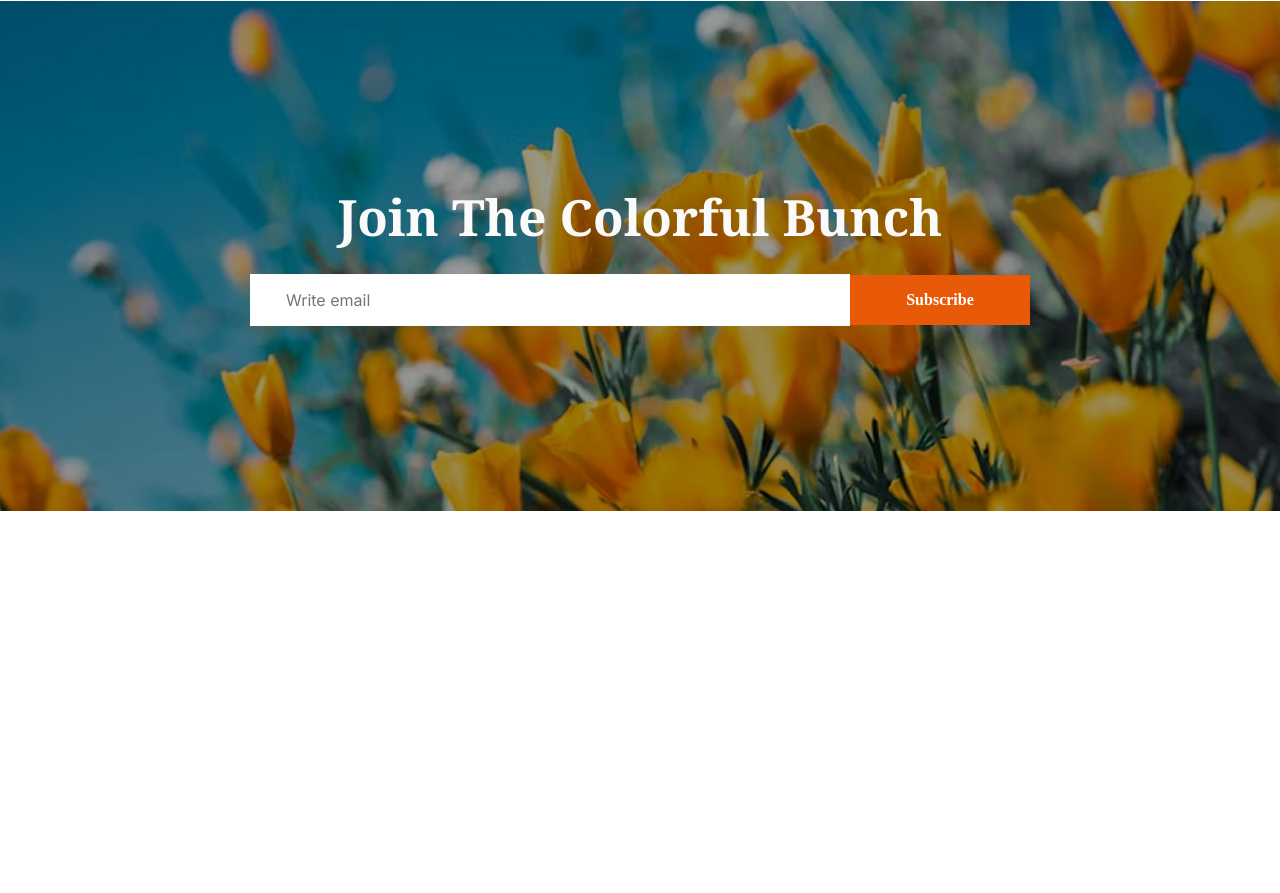
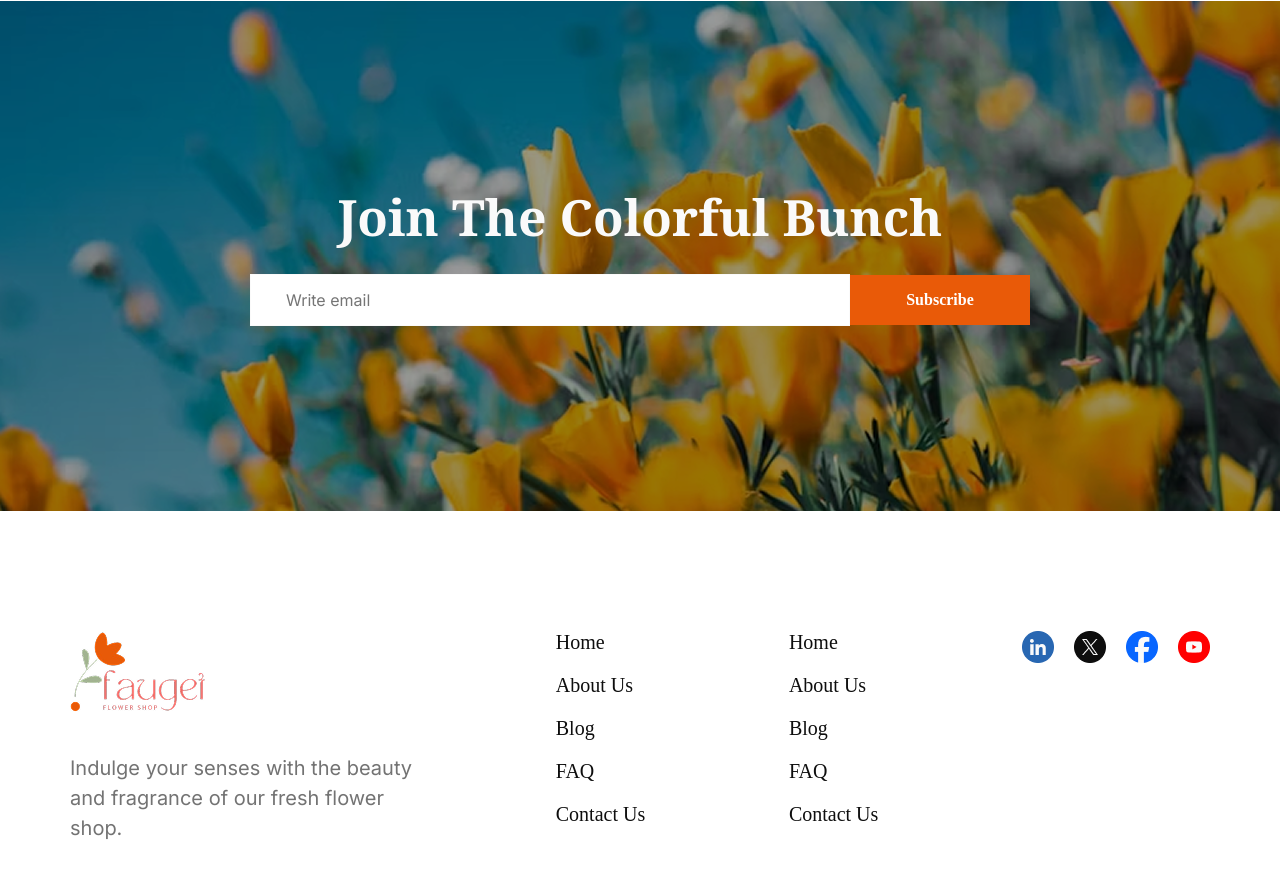
Before and after one commit to thekhaledshariar/ph-assignment-02, a plain HTML site: page index.html in a window 1280 px wide. Shown: the part 3644-4537 px from the top of the page. Before the commit the page ends 4155 px from the top, so only its background shows below. Drawn offline with Linux system fonts and the light colour scheme.

Commit message:
Footer Section Added

```diff
--- a/index.html
+++ b/index.html
@@ -183,5 +183,33 @@
             </form>
          </section>
     </main>
+
+    <!-- Footer Section -->
+     <footer id="footer-section">
+        <div class="row-1">
+            <img id="logo" src="assets/logo.png" alt="logo">
+            <p class="paragraph">Indulge your senses with the beauty <br> and fragrance of our fresh flower <br> shop.</p>
+        </div>
+        <div class="row-2">
+            <a class="footer-link" href="#">Home</a>
+            <a class="footer-link" href="#">About Us</a>
+            <a class="footer-link" href="#">Blog</a>
+            <a class="footer-link" href="#">FAQ</a>
+            <a class="footer-link" href="#">Contact Us</a>
+        </div>
+        <div class="row-3">
+            <a class="footer-link" href="#">Home</a>
+            <a class="footer-link" href="#">About Us</a>
+            <a class="footer-link" href="#">Blog</a>
+            <a class="footer-link" href="#">FAQ</a>
+            <a class="footer-link" href="#">Contact Us</a>
+        </div>
+        <div class="row-4">
+            <a href="#"><img src="assets/linkedin.png" alt="linkedin"></a>
+            <a href="#"><img src="assets/x.png" alt="x"></a>
+            <a href="#"><img src="assets/facebook.png" alt="facebook"></a>
+            <a href="#"><img src="assets/youtube.png" alt="youtube"></a>
+        </div>
+     </footer>
 </body>
 </html>
--- a/style.css
+++ b/style.css
@@ -400,3 +400,57 @@ ul {
 .subscribe-form button:hover {
   background-color: #c94d06;
 }
+
+/* Footer Section */
+
+#footer-section {
+    max-width: 1140px;
+    padding: 120px 0px 50px 0px;
+    margin-left: auto;
+    margin-right: auto;
+    display: flex;
+    flex-direction: row;
+    justify-content: space-between;
+    align-items: flex-start;
+}
+
+.row-1 {
+    display: flex;
+    flex-direction: column;
+    gap: 40px;
+}
+
+.row-2 {
+    display: flex;
+    flex-direction: column;
+    gap: 20px;
+}
+
+.row-3 {
+    display: flex;
+    flex-direction: column;
+    gap: 20px;
+}
+
+.row-4 {
+    display: flex;
+    flex-direction: row;
+    gap: 20px;
+}
+
+.footer-link {
+    font-family: 'Noto-serif';
+    font-size: 20px;
+    font-weight: 400;
+    text-decoration: none;
+    color: #0e0e0e;
+}
+
+.footer-link:hover {
+    color: #E95A08;
+}
+
+#logo {
+    width: 135px;
+    height: 82px;
+}
```
